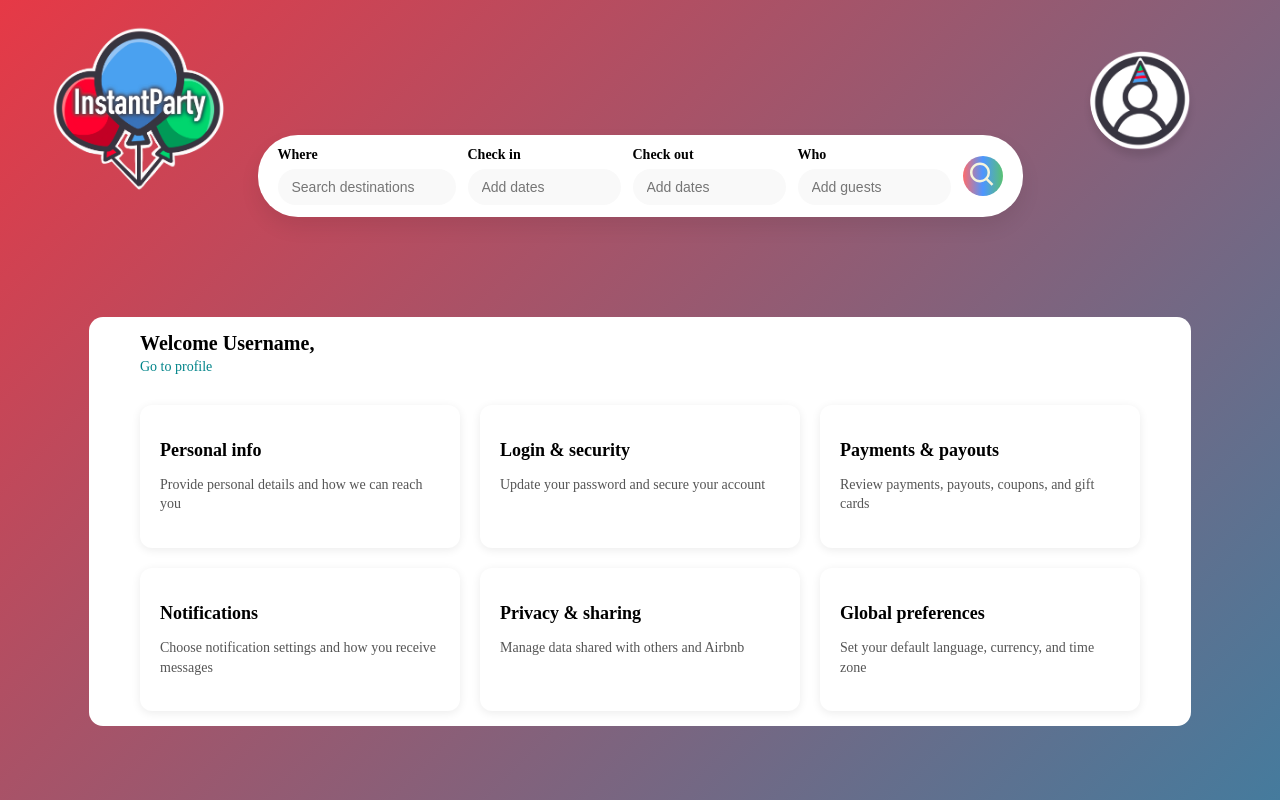
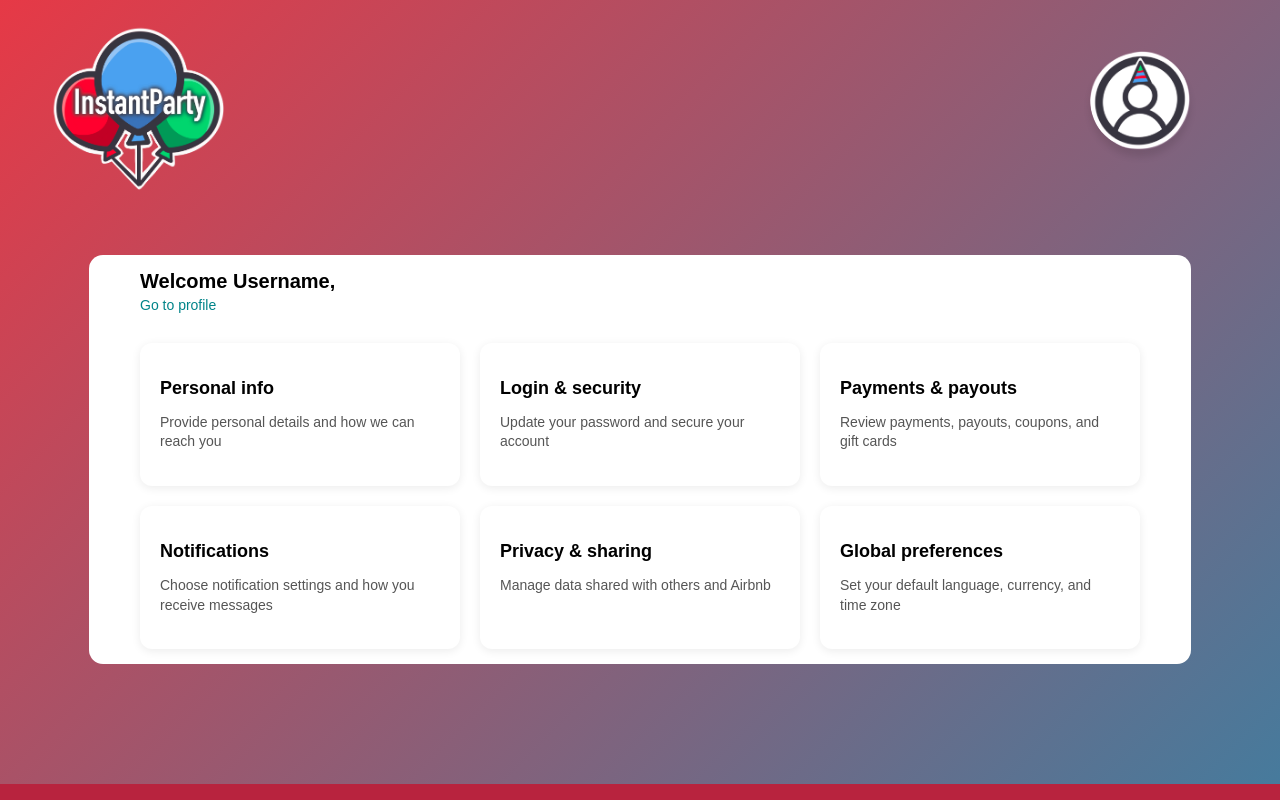
Before and after one commit to AC350144/CPSC_362_Group_Activity_1, a plain HTML site: page front-end/settings.html in a window 1280 px wide. Shown: the top 800 px of the page. Drawn offline with Linux system fonts and the light colour scheme; files that its build step writes are made by us from their sources.

Commit message:
fixed pathing in some files and made updated pages more cohesive to existing pages

```diff
--- a/front-end/css_files/confirm_styles.css
+++ b/front-end/css_files/confirm_styles.css
@@ -1,7 +1,7 @@
 body {
   margin: 0;
   padding: 0;
-  font: cereal;
+  font-family: "Manrope", sans-serif;
   flex: 1;
 }
 
@@ -132,7 +132,7 @@ main {
   text-align: center;
   padding: 20px;
   font-family: Arial, sans-serif;
-  margin-top: 150px;
+  margin-top: -150px;
 }
 
 #billing-info {
@@ -157,7 +157,7 @@ main {
 #pay-now-btn {
   width: 100%;
   padding: 12px;
-  background-color: black;
+  background-color: #2a9d8f;
   color: white;
   border: none;
   border-radius: 5px;
@@ -167,7 +167,7 @@ main {
 }
 
 #pay-now-btn:hover {
-  background-color: #333;
+  background-color: #237d72;
 }
 
 .confirmation-wrapper {
@@ -180,7 +180,7 @@ main {
 
 .return-home-btn {
     margin-top: 20px;
-    background-color: #007bff;
+    background-color: #2a9d8f;
     color: white;
     border: none;
     padding: 10px 20px;
@@ -188,15 +188,8 @@ main {
     font-size: 16px;
 }
 
-
-.return-home-btn {
-  margin-top: 20px;
-  background-color: #007bff;
-  color: white;
-  border: none;
-  padding: 10px 20px;
-  cursor: pointer;
-  font-size: 16px;
+.return-home-btn:hover{
+  background-color: #237d72;
 }
 
 #billing-info {
@@ -217,7 +210,7 @@ main {
   text-align: center;
   font-size: 14px;
   color: #fff;
-  margin-top: 60px;
+
 }
 
 #site_footer .footer-links {
--- a/front-end/css_files/host_space_styles.css
+++ b/front-end/css_files/host_space_styles.css
@@ -1,7 +1,7 @@
 body {
   margin: 0;
   padding: 0;
-  font: cereal;
+  font-family: "Manrope", sans-serif;
   flex: 1;
 }
 
@@ -142,7 +142,7 @@ main {
   max-width: 900px;
   border-radius: 12px;
   box-shadow: 0 4px 10px rgba(0, 0, 0, 0.1);
-  margin-top: 40px;
+  margin-top: -150px;
   margin-bottom: 40px;
 }
 
@@ -254,7 +254,7 @@ textarea {
 .post-button {
   width: 100%;
   padding: 14px;
-  background-color: #4CAF50;
+  background-color: #2a9d8f;
   color: white;
   font-size: 16px;
   border: none;
@@ -264,7 +264,7 @@ textarea {
 }
 
 .post-button:hover {
-  background-color: #45a049;
+  background-color: #237d72;
 }
 
 .view-listing-btn {
--- a/front-end/css_files/payment_style.css
+++ b/front-end/css_files/payment_style.css
@@ -1,7 +1,7 @@
 body {
   margin: 0;
   padding: 0;
-  font: cereal;
+  font-family: "Manrope", sans-serif;
   flex: 1;
 }
 
@@ -186,7 +186,7 @@ button {
   margin-top: 25px;
   width: 100%;
   padding: 12px;
-  background-color: black;
+  background-color: #2a9d8f;
   color: white;
   border: none;
   border-radius: 5px;
@@ -195,7 +195,7 @@ button {
 }
 
 button:hover {
-  background-color: #333;
+  background-color: #237d72;
 }
 
 .card-logo {
--- a/front-end/css_files/settings_styles.css
+++ b/front-end/css_files/settings_styles.css
@@ -1,7 +1,7 @@
 body {
     margin: 0;
     padding: 0;
-    font: cereal;
+    font-family: "Manrope", sans-serif;
     flex: 1;
     background: linear-gradient(135deg, #e63946 0%, #457b9d 100%);
 }
@@ -123,76 +123,6 @@ main {
 
     #profile_dropdown .menu ul li:hover a {
       color: #d27d54;
-    }
-
-    #search_bar {
-      display: flex;
-      justify-content: center;
-      align-items: center;
-      margin-top: -60px;
-      margin-bottom: 40px;
-    }
-
-    #search_bar .container form {
-      display: flex;
-      align-items: center;
-      gap: 12px;
-      background: #fff;
-      border-radius: 40px;
-      padding: 12px 20px;
-      box-shadow: 0px 10px 20px rgba(0, 0, 0, 0.08);
-      flex-wrap: wrap;
-    }
-
-    #search_bar label {
-      display: block;
-      margin-bottom: 6px;
-      font-size: 14px;
-      font-weight: 650;
-    }
-
-    #search_bar .form-group {
-      display: flex;
-      flex-direction: column;
-    }
-
-    #search_bar input[type="text"],
-    #search_bar input[type="date"],
-    #search_bar input[type="number"] {
-      border: none;
-      padding: 10px 14px;
-      border-radius: 30px;
-      font-size: 14px;
-      width: 160px;
-      background: #f9f9f9;
-      transition: background 0.3s ease;
-    }
-
-    #search_bar input[type="text"]:focus,
-    #search_bar input[type="date"]:focus,
-    #search_bar input[type="number"]:focus {
-      outline: none;
-      background: #fff;
-      box-shadow: 0 0 0 2px #ddd;
-    }
-
-    .search-button {
-      background: linear-gradient(to right, #FF6B6B, #4D96FF, #59C173);
-      border: none;
-      border-radius: 50%;
-      padding: 10px;
-      width: 40px;
-      height: 40px;
-      cursor: pointer;
-      transition: 0.3s;
-    }
-
-    .search-button:hover {
-      transform: scale(1.1);
-    }
-
-    .search-button svg {
-      padding: 0 20px 25px 0;
     }
 
 /*Welcome Header*/
--- a/front-end/settings.html
+++ b/front-end/settings.html
@@ -3,7 +3,7 @@
 <head>
   <meta charset="UTF-8">
   <title>Settings</title>
-  <link rel="stylesheet" href="settings_styles.css">
+  <link rel="stylesheet" href="css_files/settings_styles.css">
 </head>
 
 <body>
@@ -35,59 +35,13 @@
       toggleMenu.classList.toggle('active')
     }
   </script>
-  <!-- --------------------Search Bar-------------------- -->
-  <div id="search_bar">
-    <div class="container">
-      <form method="GET">
-        <div class="form-group">
-          <label for="destination">Where</label>
-          <input type="text" id="destination" name="destination" list="destinations" placeholder="Search destinations"
-            style="width: 150px">
-
-          <datalist id="destinations">
-            <option value="Las Vegas, NV"></option>
-            <option value="San Diego, CA"></option>
-            <option value="Seattle, WA"></option>
-            <option value="Los Angeles, CA"></option>
-          </datalist>
-        </div>
-
-        <div class="form-group">
-          <label for="check_in_date">Check in</label>
-          <input type="text" id="check_in_date" name="check_in_date" placeholder="Add dates" onfocus="(this.type='date')"
-            style="width: 125px">
-        </div>
-
-        <div class="form-group">
-          <label for="check_out_date">Check out</label>
-          <input type="text" id="check_out_date" name="check_out_date" placeholder="Add dates"
-            onfocus="(this.type='date')" style="width: 125px">
-        </div>
-
-        <div class="form-group">
-          <label for="num_of_guests">Who</label>
-          <input type="number" id="num_of_guests" name="num_of_guests" placeholder="Add guests" style="width: 125px">
-        </div>
-
-        <button type="submit" class="search-button">
-          <svg xmlns="http://www.w3.org/2000/svg" width="24" height="24" viewBox="0 0 24 24"
-            style="fill: beige;transform: scale(1.25);">
-            <path
-              d="M10 18a7.952 7.952 0 0 0 4.897-1.688l4.396 4.396 1.414-1.414-4.396-4.396A7.952 7.952 0 0 0 18 10c0-4.411-3.589-8-8-8s-8 3.589-8 8 3.589 8 8 8zm0-14c3.309 0 6 2.691 6 6s-2.691 6-6 6-6-2.691-6-6 2.691-6 6-6z">
-            </path>
-          </svg>
-        </button>
-      </form>
-    </div>
-  </div>
-
-  <!--Boxes-->
+<!--Boxes-->
  <main>
     <div class="account-settings-container">
       <div class="account-header">
         <div class="welcome-header">
           <p><strong>Welcome <span class="username">Username</span>,</strong></p>
-          <a class="profile-link" href="profile.html">Go to profile</a>
+          <a class="profile-link" href="profile_settings.html">Go to profile</a>
         </div>
       </div>
 
@@ -125,13 +79,13 @@
   <footer id="site_footer">
     <p>&copy; 2025 InstantParty. All rights reserved.</p>
     <div class="footer-links">
-      <a href="privacy.html">Privacy</a>
+      <a href="#">Privacy</a>
       <a href="terms.html">Terms</a>
-      <a href="support.html">Support</a>
+      <a href="#">Support</a>
     </div>
   </footer>
 
 
   <!--JavaScript-->
-  <script src="settings.js"></script>
+  <script src="js_files/settings.js"></script>
   </body>
```
Also changed, not shown: front-end/confirm.html (+2 -2 lines), front-end/css_files/property_details.css (+5 -2 lines), front-end/host_space.html (+3 -3 lines), front-end/inbox.html (deleted, +0 -16 lines), front-end/payment.html (+5 -5 lines).
